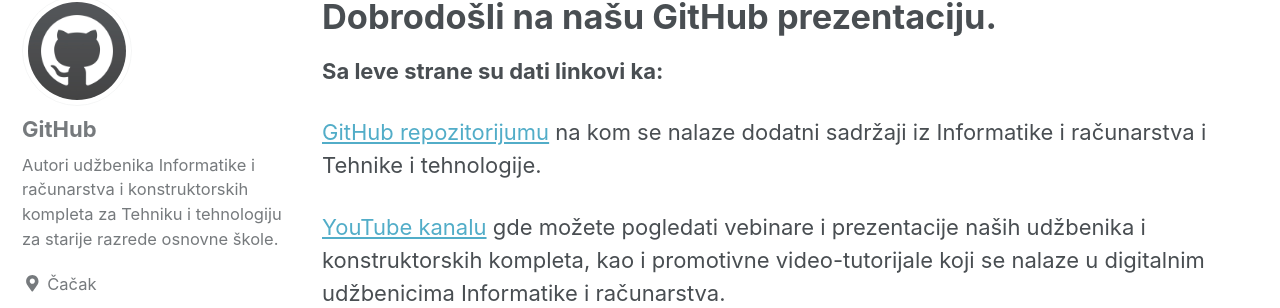
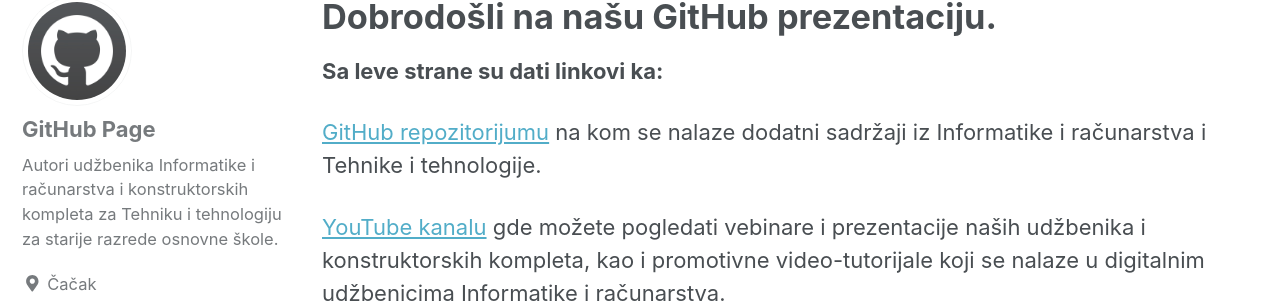
Before and after one commit to vulkanznanje/vulkanznanje.github.io, a Jekyll site: the page built from index.md, in a window 1280 px wide. Shown: the part 438-746 px from the top of the page. Built offline with Jekyll 4.4.1, drawn with Linux system fonts in a browser that asks for light colours; nearby versions of some CDN libraries.

Commit message:
Update _config.yml

```diff
--- a/_config.yml
+++ b/_config.yml
@@ -101,7 +101,7 @@ analytics:
 
 # Site Author
 author:
-  name             : "GitHub"
+  name             : "GitHub Page"
   avatar           : "/images/profile_picture.jpg" # path of avatar image, e.g. "/assets/images/bio-photo.jpg"
   bio              : "Autori udžbenika Informatike i računarstva i konstruktorskih kompleta za Tehniku i tehnologiju za starije razrede osnovne škole."
   location         : "Čačak"
```
